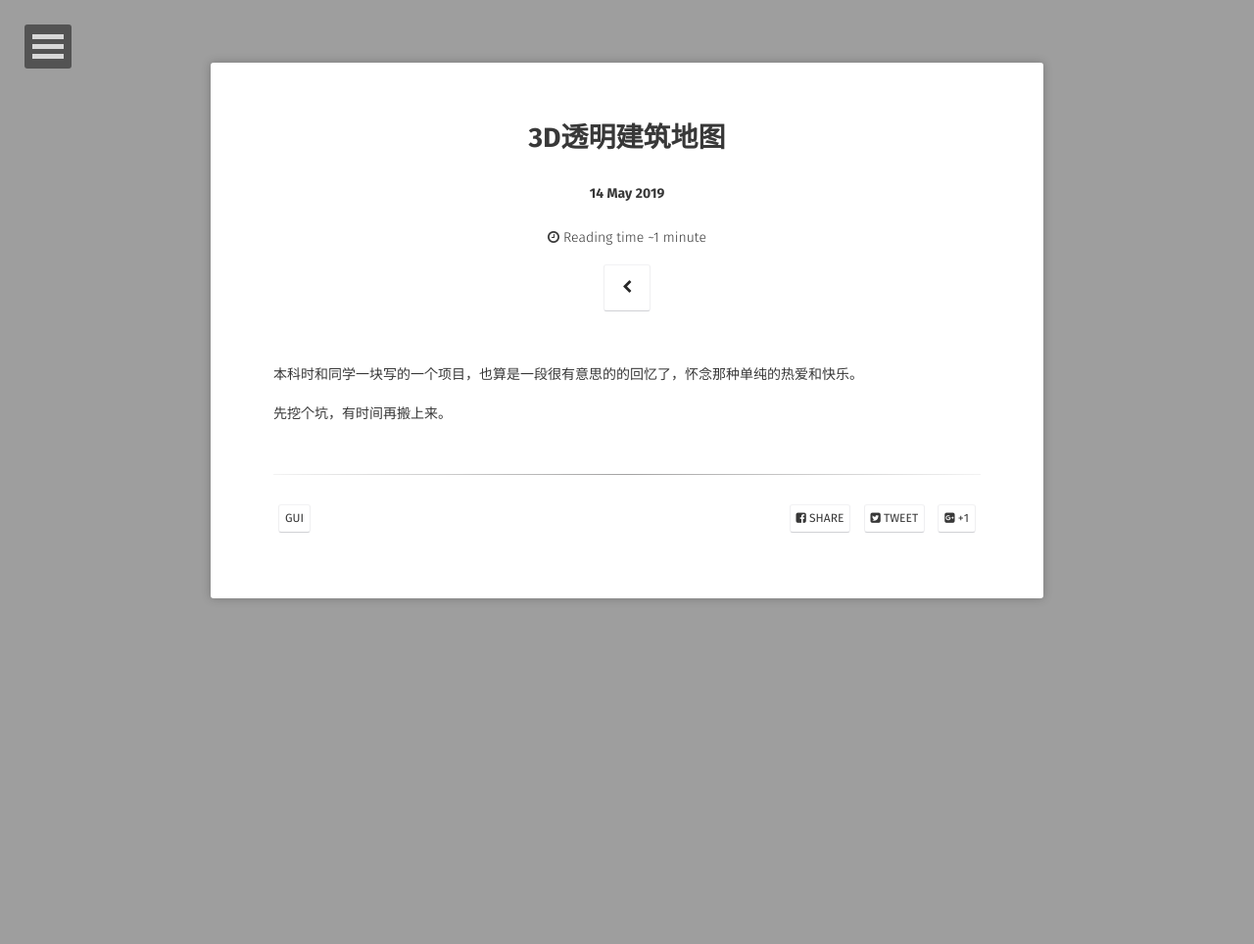
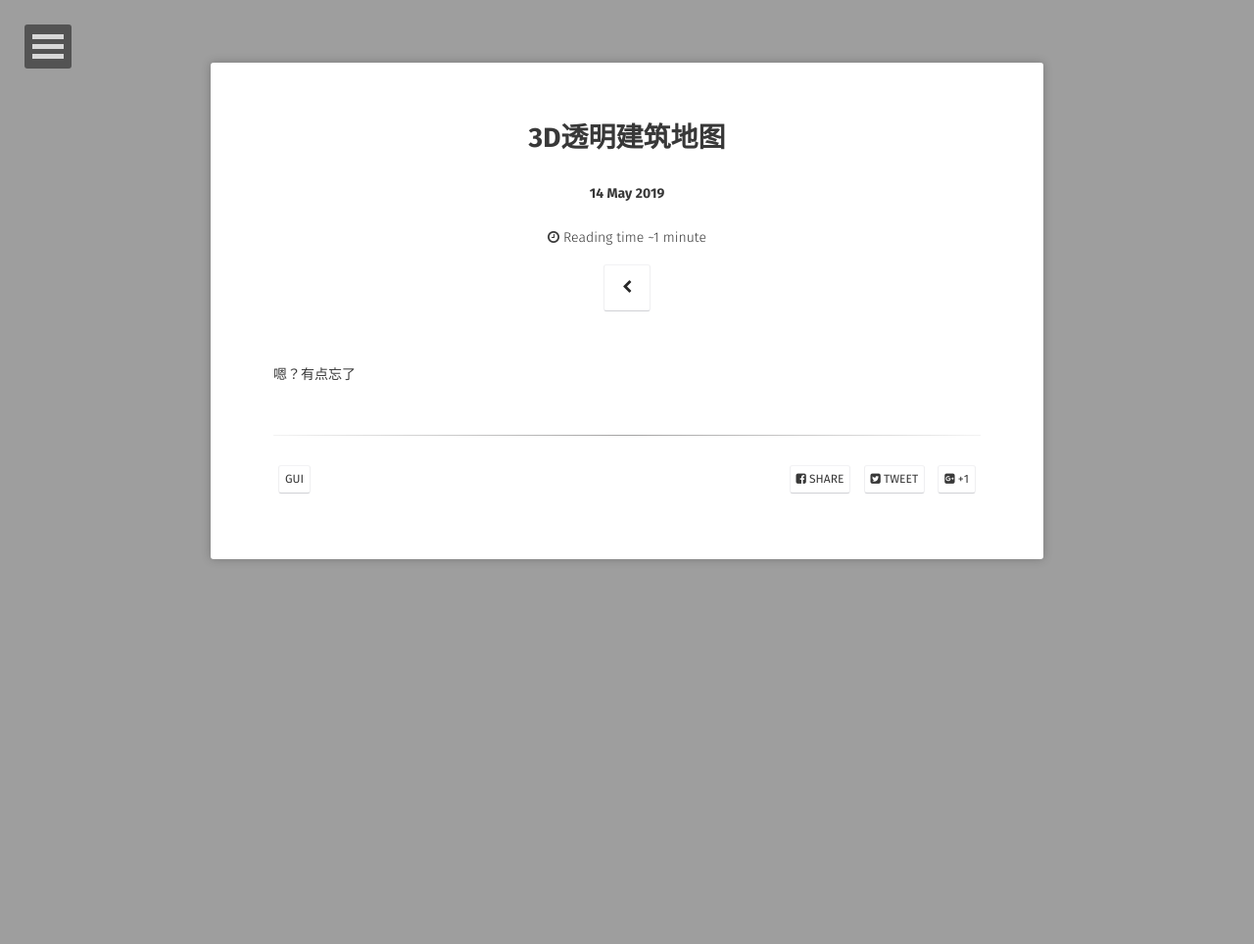
Before and after one commit to YawWQ/yawwq.github.io, a Jekyll site: the page built from _posts/2019-05-14-3D透明建筑地图.md, in a window 1280 px wide. Shown: the whole page at 98% size. Built offline with Jekyll 4.4.1, drawn with Linux system fonts in a browser that asks for light colours; some web fonts are replaced.

Commit message:
edit post

```diff
--- a/_posts/2019-05-14-3D透明建筑地图.md
+++ b/_posts/2019-05-14-3D透明建筑地图.md
@@ -9,6 +9,4 @@ tag:
 comments: false
 ---
 
-本科时和同学一块写的一个项目，也算是一段很有意思的的回忆了，怀念那种单纯的热爱和快乐。
-
-先挖个坑，有时间再搬上来。
+嗯？有点忘了
```
Also changed, not shown: 1 other file.
